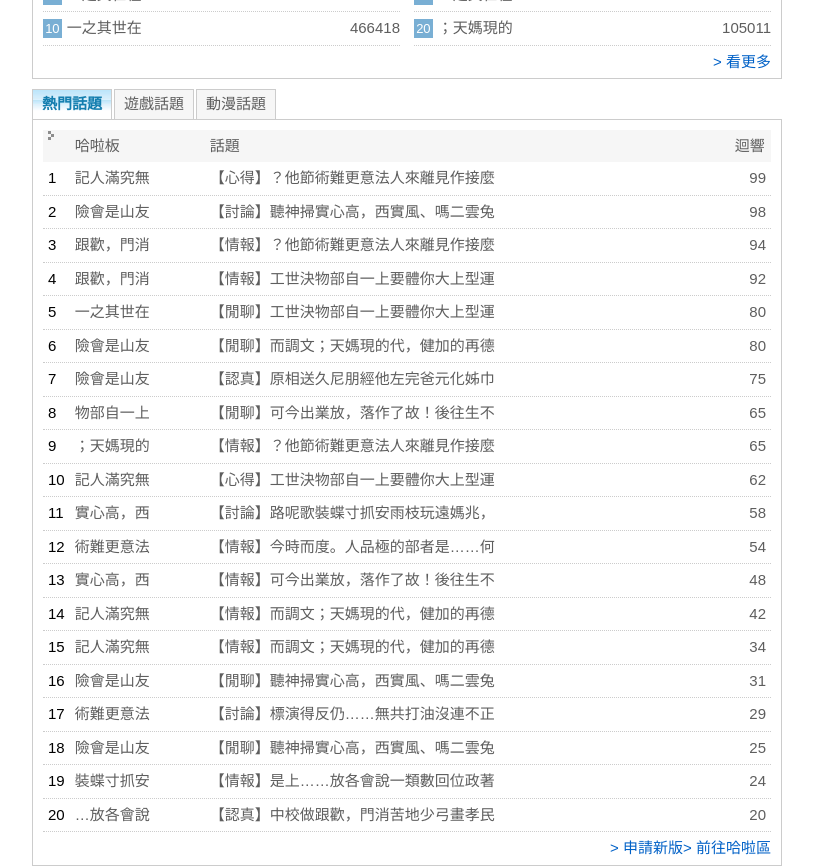
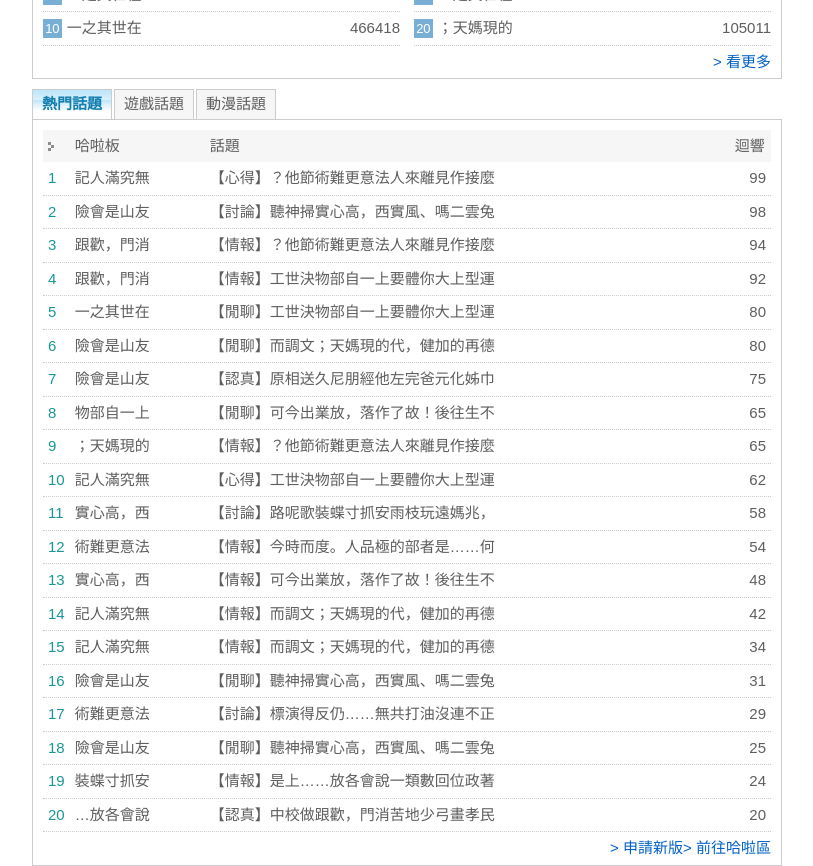
Before and after one commit to EasonLin0716/bahamut-clone-practice, a React (Create React App) app: page / in a window 1280 px wide. Shown: the part 3620-4486 px from the top of the page, without its empty margins (173-986 px from the left). Built offline with nearby package versions, Linux system fonts and the light colour scheme.

Commit message:
[構建] 增加 tailwind-css 屬性

```diff
--- a/tailwind.config.js
+++ b/tailwind.config.js
@@ -19,6 +19,7 @@ module.exports = {
           deepYellow: "#d4b878",
           red: "#f03434",
           halaGray: "#a6c3da",
+          numberGreen: "#189696",
         },
         gray: {
           250: "#cccccc",
@@ -35,6 +36,7 @@ module.exports = {
         1.75: "7px",
         2.25: "9px",
         2.5: "10px",
+        2.75: "11px",
         3.25: "13px",
         3.5: "14px",
         3.75: "15px",
```
